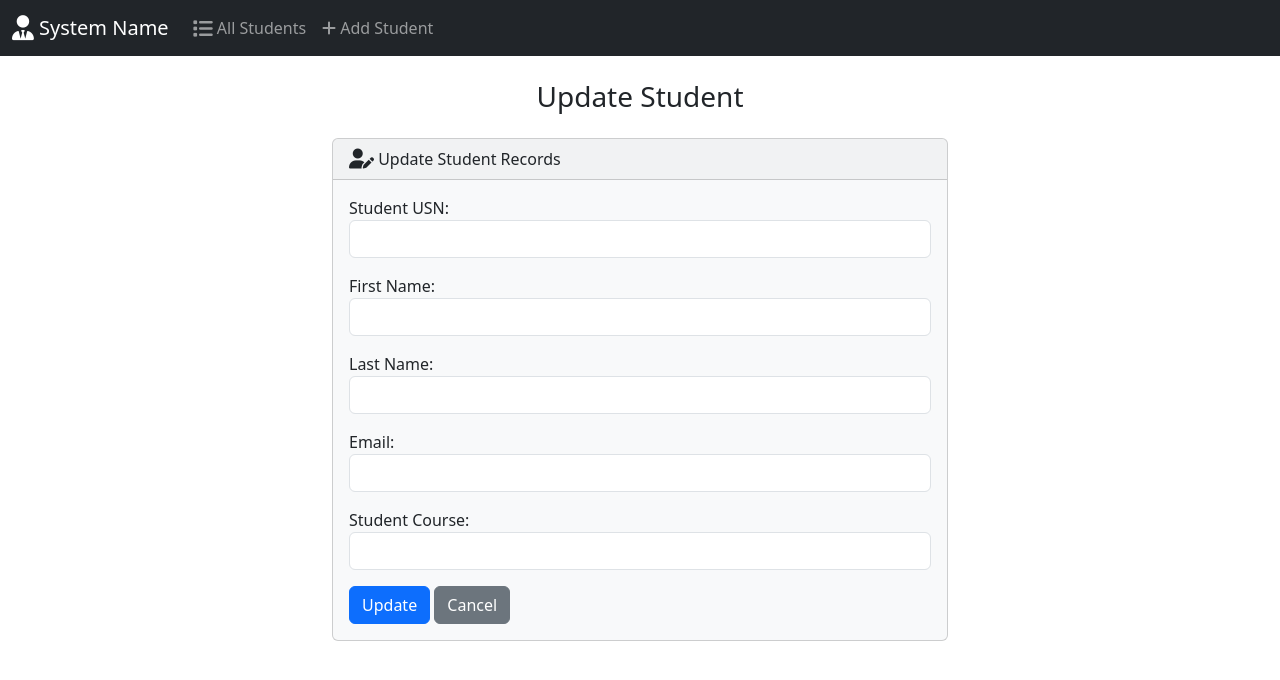
After one commit to nothoru/student-management, a Django app: template project/myapp/templates/edit.html in a window 1280 px wide. The commit adds this page. Shown: the top 680 px of the page. Run offline with Django 5.2, Linux system fonts and the light colour scheme; the template is opened without the code that fills it: values that come from a table or form of the project are taken from there, others are empty.

Commit message:
Added update

```diff
--- a/project/myapp/forms.py
+++ b/project/myapp/forms.py
@@ -6,7 +6,7 @@ class StudentForm(forms.ModelForm):
         model = Student
         fields = ['student_usn', 'first_name', 'last_name', 'email', 'student_course']
         labels = {
-            'student_usn': 'Student Usn',
+            'student_usn': 'Student USN',
             'first_name': 'First Name',
             'last_name': 'Last Name',
             'email': 'Email',
--- /dev/null
+++ b/project/myapp/templates/edit.html
@@ -0,0 +1,31 @@
+{% extends "base.html" %}
+
+
+{% block body %}
+    <h3 class="text-center m-4">Update Student</h3>
+    {% if success %}
+    <div class="alert alert-success" role="alert">
+        Update Success
+        <a href="{% url 'index' %}" class="alert-link">Go to Home Page.</a>
+    </div>
+    {% else %}
+    <div class="row justify-content-center">
+        <div class="col-6">
+            <div class="card bg-light mb-3">
+                <div class="card-header">
+                    <i class="fa-solid fa-user-pen fa-lg"></i> Update Student Records
+                </div>
+                <div class="card-body">
+                  <form action="" method="POST">
+                    {% csrf_token %}
+                    {{ form.as_p }}
+                    <button type="submit" class="btn btn-primary">Update</button>
+                    <a href="{% url 'index' %}" class="btn btn-secondary">Cancel</a>
+                  </form>
+                </div>
+              </div>
+        </div>
+    </div>
+
+    {% endif %}
+{% endblock %}
--- a/project/myapp/templates/index.html
+++ b/project/myapp/templates/index.html
@@ -64,7 +64,9 @@
                                             </div>
                                           </div>
 
-
+                                          <a class="btn btn-warning me-1" href="{% url 'edit' student.id %}">
+                                            <i class="fa-solid fa-user-pen fa-lg"></i>
+                                          </a>
                                     </td>
                                 </tr>
                                 {% endfor %}
--- a/project/myapp/urls.py
+++ b/project/myapp/urls.py
@@ -5,4 +5,5 @@ urlpatterns=[
     path("", views.index, name="index"),
     path('<int:id>', views.view_student, name='view_student'),
     path("add/", views.add, name='add'),
+    path('edit/<int:id>/', views.edit, name='edit'),
 ]
```
Also changed, not shown: project/myapp/views.py (+17 -0 lines).
